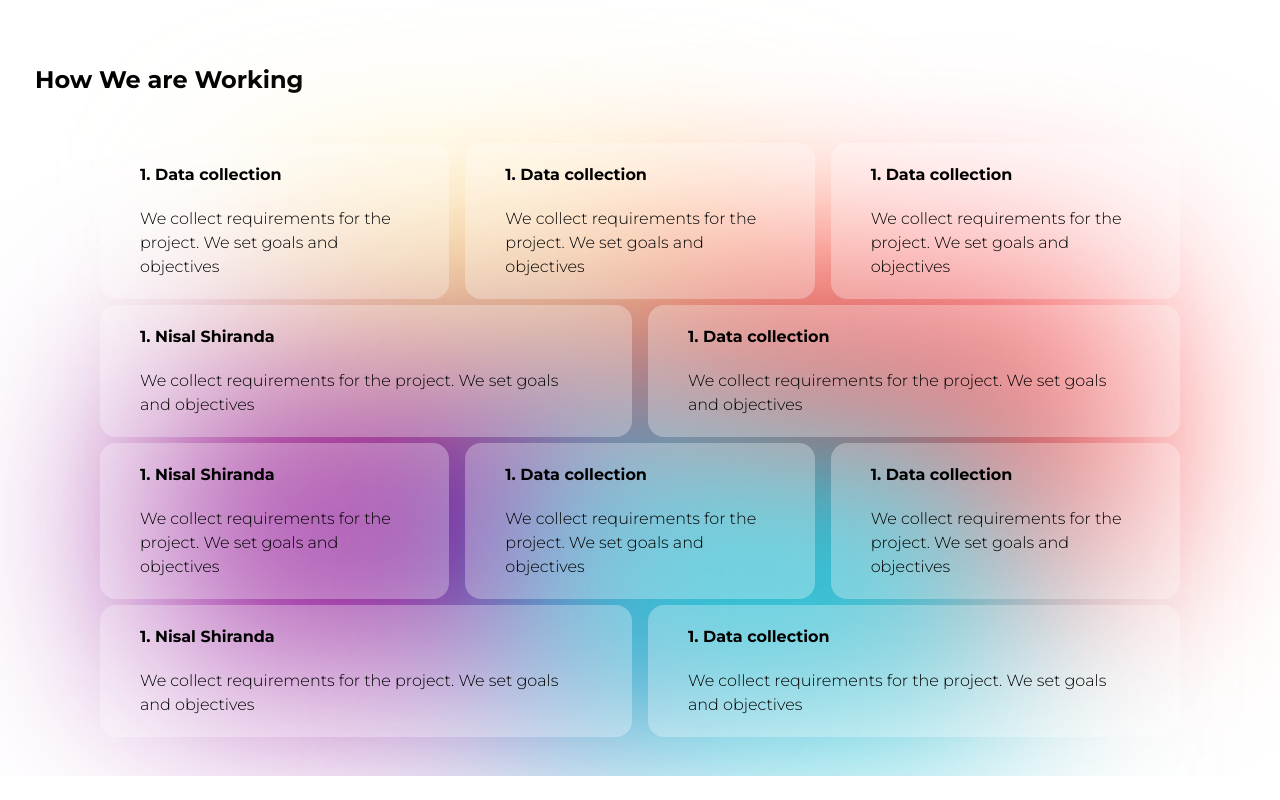
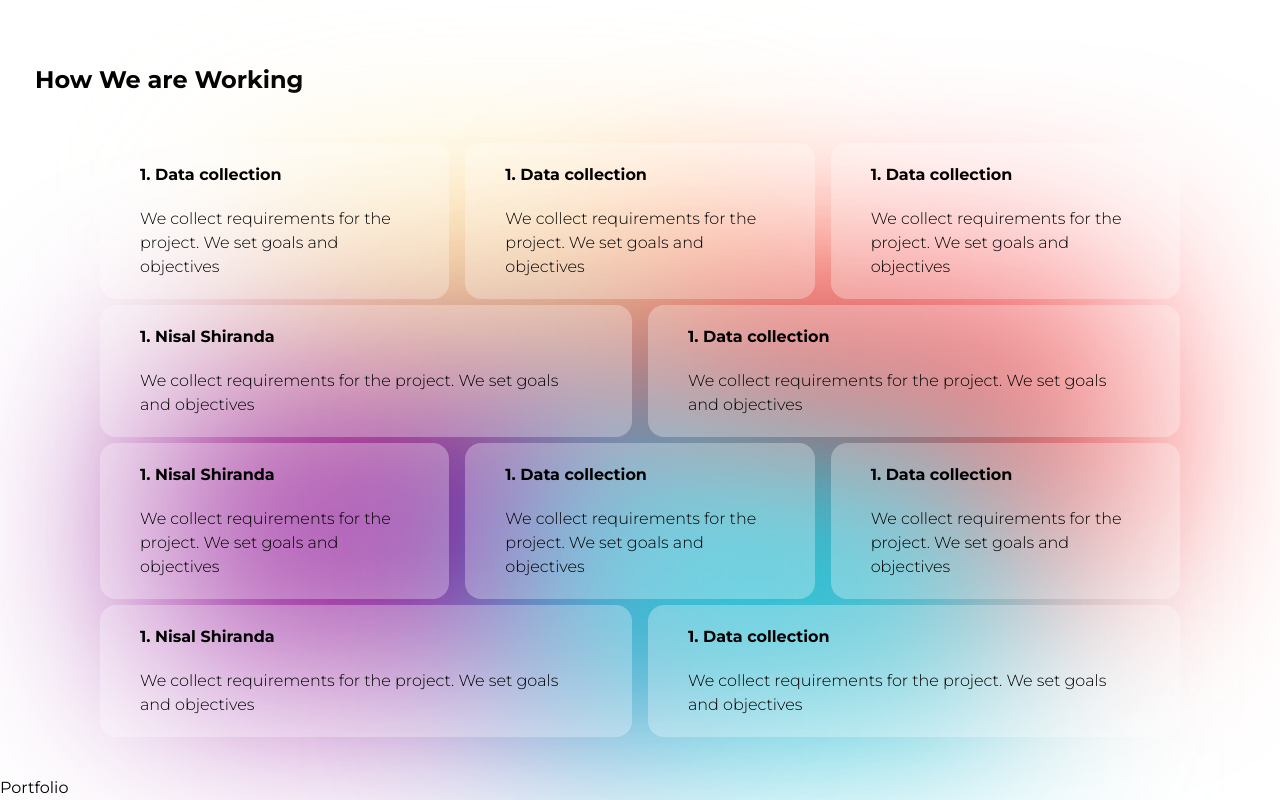
Before and after one commit to NisalShiranda/pumpit, a React (Vite) app: page / in a window 1280 px wide. Shown: the part 1191-1991 px from the top of the page. Before the commit the page ends 1967 px from the top, so only its background shows below. Built offline with nearby package versions, Linux system fonts and the light colour scheme.

Commit message:
Workingg Finished

```diff
--- a/src/App.jsx
+++ b/src/App.jsx
@@ -4,6 +4,7 @@ import Hero from './pages/Hero/Hero'
 import Navbar from "./pages/Navbar/Navbar.jsx"
 import Application from "./pages/Application/Application"
 import Working from "./pages/Working/Working"
+import Portfolio from "./pages/Portfolio/Portfolio"
 
 
 function App() {
@@ -15,6 +16,7 @@ function App() {
       <Hero />
       <Application />
       <Working />
+      <Portfolio />
 
     </>
   )
--- /dev/null
+++ b/src/pages/Portfolio/Portfolio.jsx
@@ -0,0 +1,9 @@
+import "./Portfolio.css"
+
+function Portfolio() {
+  return (
+    <div>Portfolio</div>
+  )
+}
+
+export default Portfolio
```
Also changed, not shown: src/pages/Portfolio/Portfolio.css (added).
